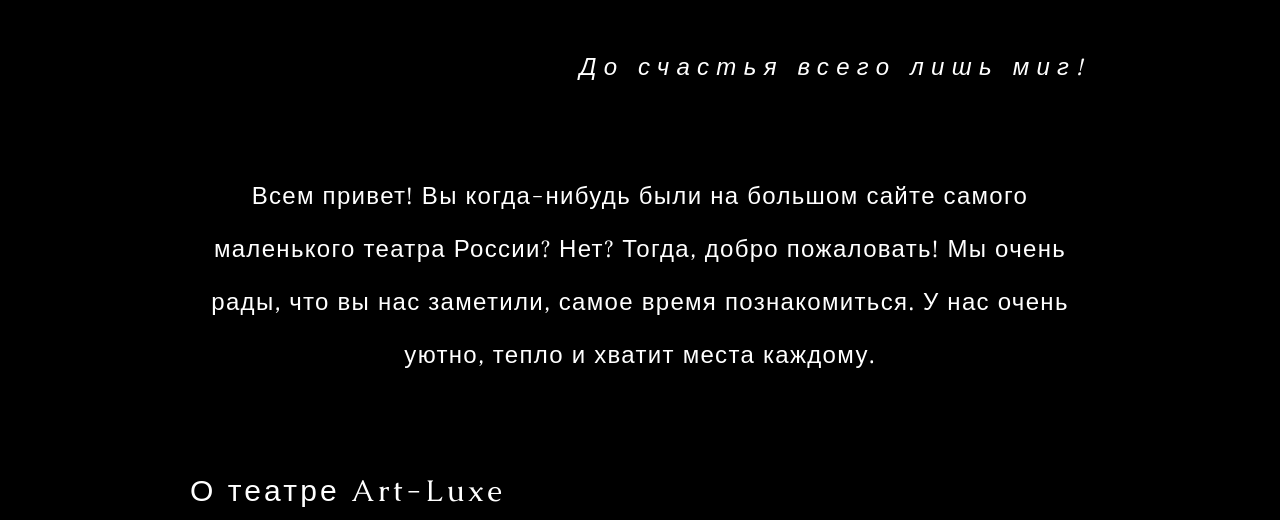
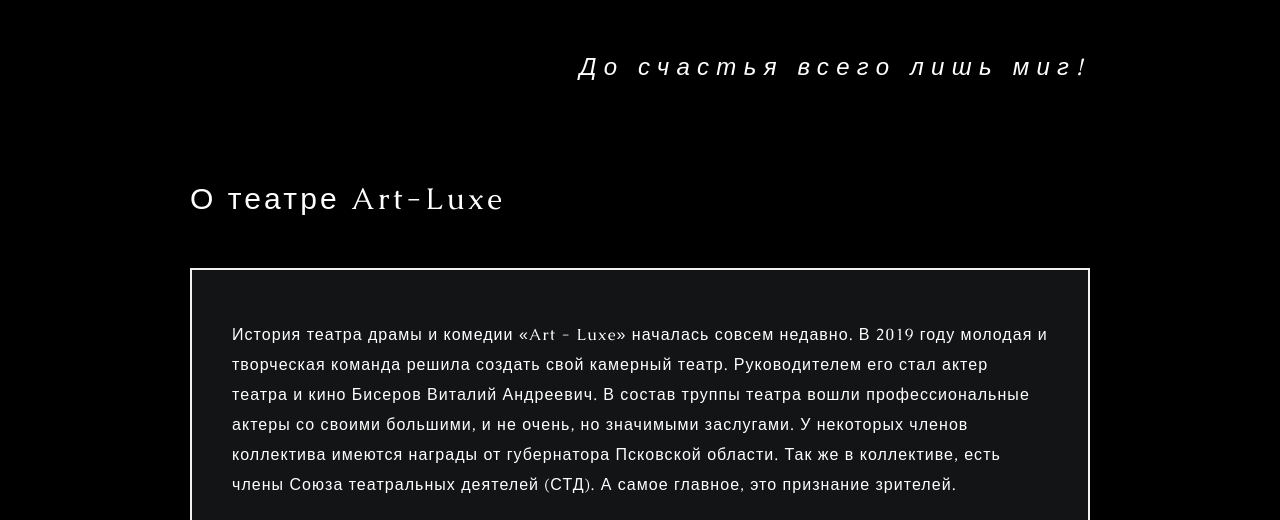
Before and after one commit to drummerrog/artluxe, a plain HTML site: page about.html in a window 1280 px wide. Shown: the part 280-800 px from the top of the page. Drawn offline with Linux system fonts and the light colour scheme; files whose address does not match are found by name.

Commit message:
fix: удалил текст header на страницах, кроме index

```diff
--- a/about.html
+++ b/about.html
@@ -123,11 +123,6 @@
         </div>
         <!-- /.navbar-bottom__wrapper -->
         <span class="navbar-bottom__title navbar-bottom__title--mobile_hidden">До счастья всего лишь миг!</span>
-        <p class="navbar-bottom__text">
-          Всем привет!&#160;Вы когда-нибудь были на большом сайте самого маленького театра России? Нет?
-          Тогда, добро пожаловать! Мы
-          очень рады, что вы нас заметили, самое время познакомиться. У нас очень уютно, тепло и хватит места каждому.
-        </p>
       </div>
       <!-- /.container -->
     </div>
```
Also changed, not shown: contact.html (+0 -5 lines), filmschool.html (+0 -5 lines), job.html (+0 -5 lines), news.html (+0 -5 lines), people.html (+0 -5 lines), performance.html (+0 -5 lines), playbill.html (+0 -5 lines), repertoire.html (+0 -5 lines), thank-you.html (+0 -5 lines), theaterstudio.html (+0 -5 lines), troupe.html (+0 -5 lines).
